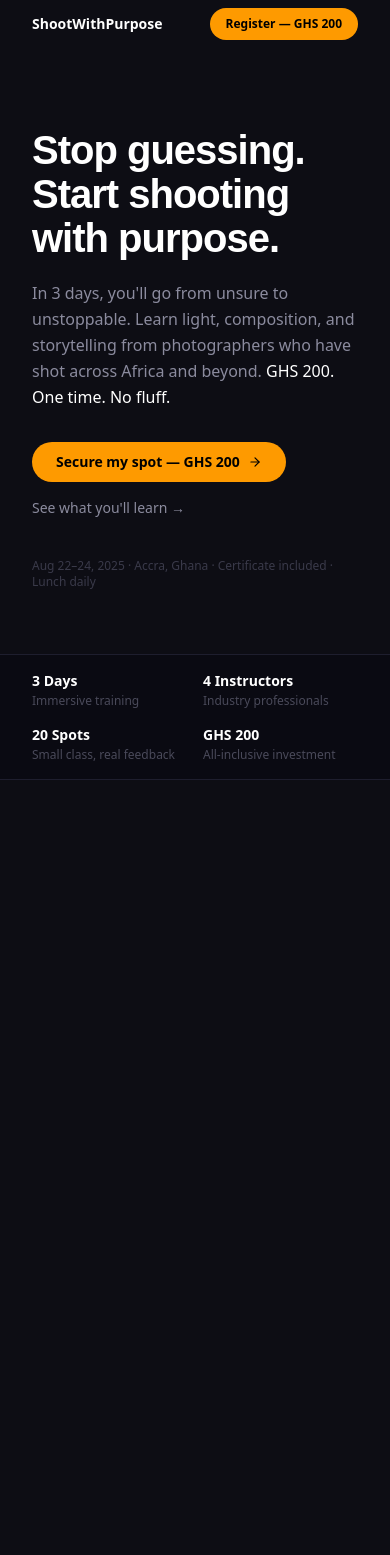
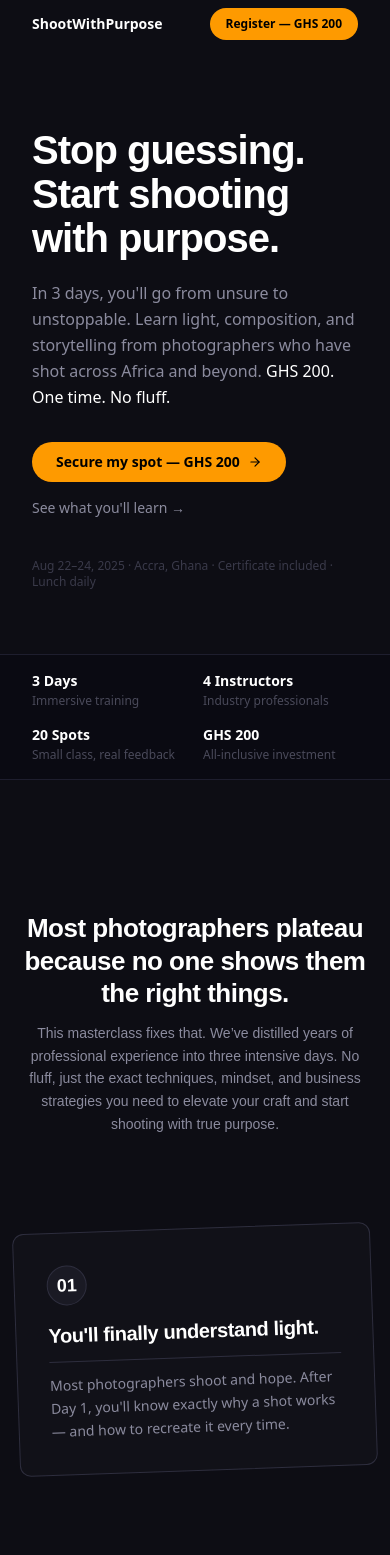
Before and after one commit to rizennews/swp, a Next.js app: page / in a window 390 px wide. Shown: the top 1555 px of the page. Built offline with nearby package versions, Linux system fonts and the light colour scheme; a web font is replaced by a local one.

Commit message:
fix: revert to tight original flex layout and apply strict mobile responsive sizing to prevent overlaps

```diff
--- a/src/components/about-section.tsx
+++ b/src/components/about-section.tsx
@@ -41,86 +41,79 @@ export default function AboutSection() {
     offset: ["start start", "end end"],
   });
 
-  // The text starts in the center, and slides UP out of the screen as you begin scrolling
-  const textY = useTransform(scrollYProgress, [0, 0.15], ["0vh", "-100vh"]);
-  const textOpacity = useTransform(scrollYProgress, [0, 0.1], [1, 0]);
+  // Original perfectly-timed slide animations
+  const y1 = useTransform(scrollYProgress, [0.1, 0.35], ["150vh", "0vh"]);
+  const y2 = useTransform(scrollYProgress, [0.35, 0.6], ["150vh", "0vh"]);
+  const y3 = useTransform(scrollYProgress, [0.6, 0.85], ["150vh", "0vh"]);
 
-  // ALL cards now slide up from the bottom of the screen to the center
-  // Card 1 comes up right after the text leaves
-  const y0 = useTransform(scrollYProgress, [0.05, 0.25], ["100vh", "0vh"]);
-  const y1 = useTransform(scrollYProgress, [0.25, 0.45], ["100vh", "0vh"]);
-  const y2 = useTransform(scrollYProgress, [0.5, 0.65], ["100vh", "0vh"]);
-  const y3 = useTransform(scrollYProgress, [0.7, 0.85], ["100vh", "0vh"]);
-
-  const ys = [y0, y1, y2, y3];
+  // First card sits statically at 0vh
+  const ys = ["0vh", y1, y2, y3];
 
   return (
     <section id="about" ref={containerRef} className="bg-[#0d0d14] relative z-0" style={{ height: "400vh" }}>
 
-      {/* Viewport container */}
-      <div className="sticky top-0 h-[100svh] w-full overflow-hidden">
+      {/*
+        Original sticky wrapper.
+        Uses flex-col to keep the text and cards perfectly stacked together with NO massive gaps.
+      */}
+      <div className="sticky top-0 h-[100svh] w-full flex flex-col items-center justify-center overflow-hidden pt-12 md:pt-0">
 
         {/*
           INTRO TEXT
-          Absolutely centered so it doesn't take up any layout space.
-          It slides up and fades out before the cards even arrive.
+          Responsive sizing ensures it doesn't take up too much vertical space on mobile.
         */}
-        <motion.div
-          className="absolute top-[15%] md:top-[20%] left-1/2 -translate-x-1/2 w-full max-w-3xl px-6 text-center z-10 flex flex-col gap-6"
-          style={{ y: textY, opacity: textOpacity }}
-        >
+        <div className="w-full max-w-3xl px-6 md:px-8 text-center z-10 flex flex-col gap-3 md:gap-6 mb-6 md:mb-12">
           <h2
-            className="text-[32px] md:text-[42px] font-bold text-white leading-tight"
+            className="text-[26px] md:text-[42px] font-bold text-white leading-tight"
             style={{ fontFamily: "'Clash Display', sans-serif", letterSpacing: "-0.02em" }}
           >
             Most photographers plateau because no one shows them the right things.
           </h2>
           <p
-            className="text-[#8b8b9e] text-lg md:text-xl leading-relaxed"
+            className="text-[#8b8b9e] text-sm md:text-xl leading-relaxed"
             style={{ fontFamily: "'Satoshi', sans-serif" }}
           >
             This masterclass fixes that. We’ve distilled years of professional experience into three intensive days. No fluff, just the exact techniques, mindset, and business strategies you need to elevate your craft and start shooting with true purpose.
           </p>
-        </motion.div>
+        </div>
 
         {/*
           CARDS STACK
-          Absolutely centered. Because the text is also absolutely centered,
-          they don't squish each other or fight for flexbox space.
-          The text leaves, then the cards slide in.
+          Height is tightly controlled (380px on mobile, 500px on desktop)
+          so that it fits underneath the text within 100svh perfectly.
         */}
-        <div className="absolute top-1/2 left-1/2 -translate-x-1/2 -translate-y-1/2 w-full max-w-2xl px-4 flex items-center justify-center">
+        <div className="relative w-full max-w-2xl mx-auto flex items-center justify-center h-[380px] md:h-[500px]">
           {pillars.map((p, i) => (
             <motion.div
               key={p.fig}
-              className="absolute w-full px-2 md:px-8"
+              className="absolute w-full px-4 md:px-8"
               style={{
                 y: ys[i],
                 zIndex: i,
               }}
             >
-              {/* The Physical Card - Removed shadow/glow */}
+              {/* The Physical Card */}
               <div
                 className="w-full p-8 md:p-12 bg-[#111118] border border-[#2e2e3e] rounded-xl transition-transform duration-500 ease-out"
                 style={{ transform: `rotate(${p.rotation}deg)` }}
               >
                 <div
-                  className="w-12 h-12 md:w-16 md:h-16 bg-[#1a1a24] border border-[#2e2e3e] text-white flex items-center justify-center rounded-full font-bold text-xl md:text-2xl mb-6"
+                  className="w-10 h-10 md:w-16 md:h-16 bg-[#1a1a24] border border-[#2e2e3e] text-white flex items-center justify-center rounded-full font-bold text-lg md:text-2xl mb-4 md:mb-6"
                   style={{ fontFamily: "'Clash Display', sans-serif" }}
                 >
                   {p.fig}
                 </div>
 
                 <h3
-                  className="text-2xl md:text-3xl text-white font-black mb-4 md:mb-6"
+                  className="text-xl md:text-3xl text-white font-black mb-3 md:mb-6"
                   style={{ fontFamily: "'Clash Display', sans-serif", letterSpacing: "-0.02em" }}
                 >
                   {p.title}
                 </h3>
 
-                <hr className="border-[#2e2e3e] mb-4 md:mb-6" />
+                <hr className="border-[#2e2e3e] mb-3 md:mb-6" />
 
-                <p className="text-[#8b8b9e] text-base md:text-lg leading-relaxed font-medium">
+                <p className="text-[#8b8b9e] text-sm md:text-lg leading-relaxed font-medium">
                   {p.description}
                 </p>
               </div>
```
